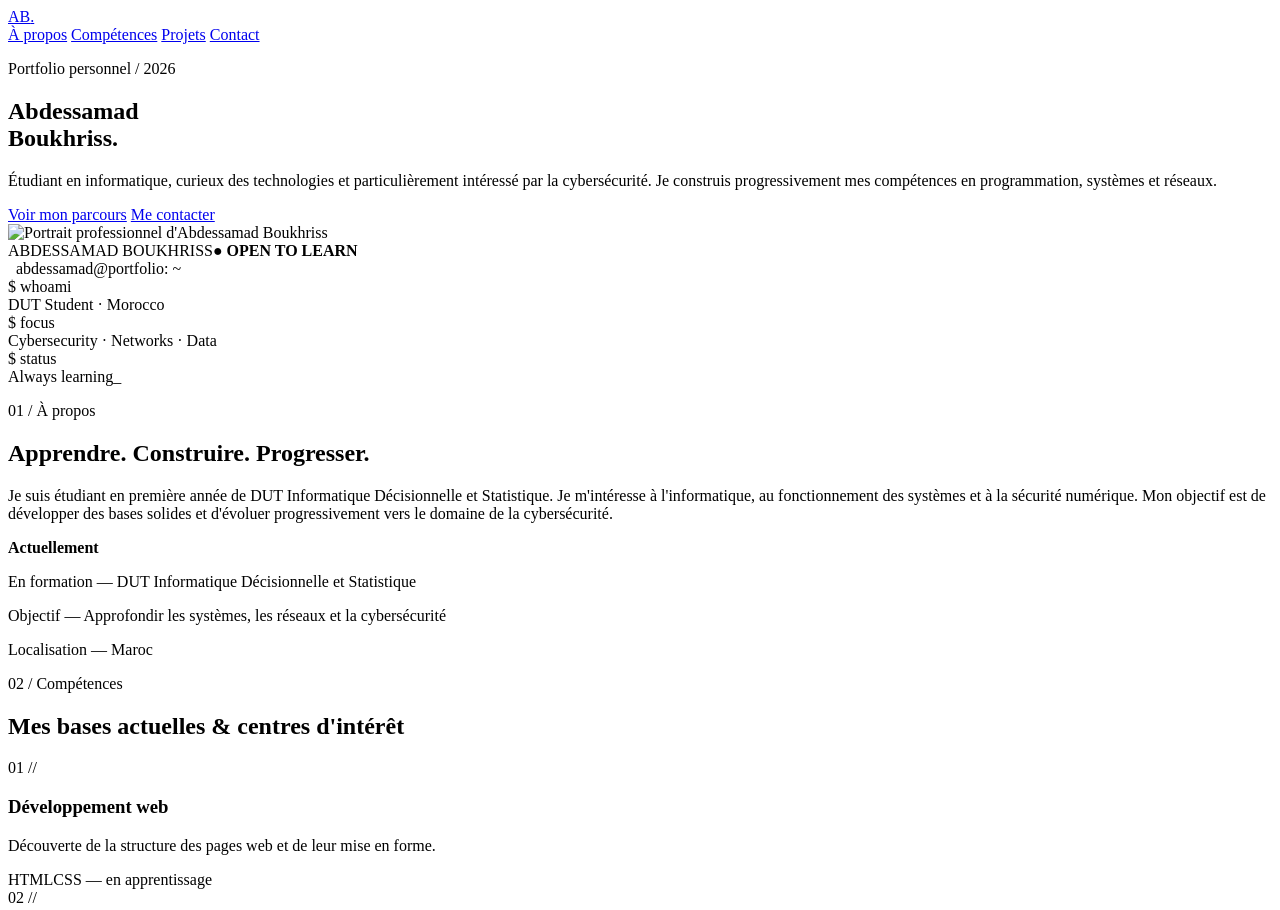
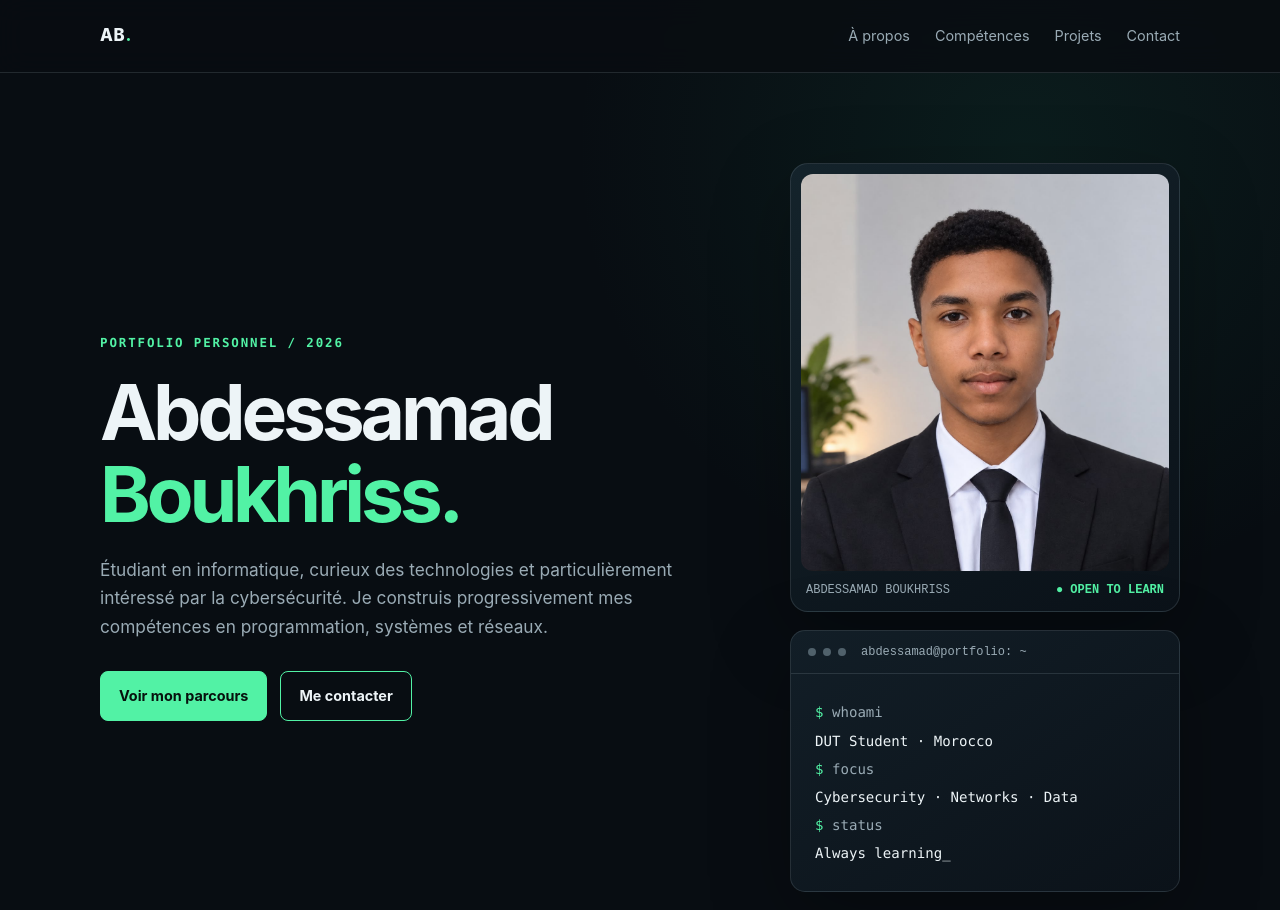
Before and after one commit to abdessamadeboukhriss/abdesamed-site, a plain HTML site: page index.html in a window 1280 px wide. Shown: the top 910 px of the page. Drawn offline with Linux system fonts and the light colour scheme.

Commit message:
Add files via upload

```diff
--- /dev/null
+++ b/abde.css
@@ -0,0 +1,75 @@
+:root {
+      --bg: #080d12;
+      --panel: #101922;
+      --panel-2: #0c141c;
+      --text: #edf4f7;
+      --muted: #9aabb5;
+      --green: #52f2a5;
+      --line: rgba(154, 171, 181, .18);
+    }
+    * { box-sizing: border-box; margin: 0; padding: 0; }
+    html { scroll-behavior: smooth; }
+    body {
+      background: radial-gradient(circle at 80% 5%, rgba(27, 112, 86, .16), transparent 28rem), var(--bg);
+      color: var(--text);
+      font-family: Inter, ui-sans-serif, system-ui, -apple-system, BlinkMacSystemFont, "Segoe UI", sans-serif;
+      line-height: 1.65;
+    }
+    a { color: inherit; text-decoration: none; }
+    .container { width: min(1080px, 90%); margin: auto; }
+    header { position: sticky; top: 0; z-index: 10; background: rgba(8,13,18,.88); backdrop-filter: blur(14px); border-bottom: 1px solid var(--line); }
+    nav { min-height: 72px; display: flex; align-items: center; justify-content: space-between; gap: 20px; }
+    .brand { font-weight: 800; letter-spacing: .04em; font-size: 1.05rem; }
+    .brand span { color: var(--green); }
+    .nav-links { display: flex; gap: 25px; color: var(--muted); font-size: .9rem; }
+    .nav-links a:hover { color: var(--green); }
+    .hero { min-height: 650px; display: grid; grid-template-columns: 1.35fr .85fr; align-items: center; gap: 55px; padding: 90px 0; }
+    .eyebrow { color: var(--green); font: 600 .78rem/1.4 ui-monospace, SFMono-Regular, Menlo, monospace; letter-spacing: .15em; text-transform: uppercase; }
+    h1 { font-size: clamp(2.7rem, 6vw, 5rem); line-height: 1.07; letter-spacing: -.055em; margin: 20px 0; }
+    h1 span { color: var(--green); }
+    .intro { max-width: 620px; color: var(--muted); font-size: 1.08rem; }
+    .actions { display: flex; flex-wrap: wrap; gap: 13px; margin-top: 30px; }
+    .button { display: inline-flex; align-items: center; justify-content: center; padding: 12px 18px; border-radius: 8px; border: 1px solid var(--green); font-weight: 700; font-size: .9rem; transition: .2s; }
+    .button.primary { background: var(--green); color: #07110d; }
+    .button:hover { transform: translateY(-2px); box-shadow: 0 8px 30px rgba(82,242,165,.12); }
+    .hero-side { display: grid; gap: 18px; max-width: 390px; width: 100%; justify-self: end; }
+    .portrait-card { padding: 10px; border: 1px solid var(--line); border-radius: 18px; background: linear-gradient(145deg, #14232b, #0b1219); box-shadow: 0 25px 80px rgba(0,0,0,.28); }
+    .portrait { display: block; width: 100%; aspect-ratio: 1 / 1.08; object-fit: cover; object-position: center 28%; border-radius: 12px; }
+    .portrait-caption { display:flex; justify-content:space-between; gap:12px; padding: 12px 5px 4px; color: var(--muted); font: .75rem ui-monospace, monospace; }
+    .portrait-caption strong { color: var(--green); font-weight: 600; }
+    .terminal { background: linear-gradient(145deg, #121e27, #0b1219); border: 1px solid var(--line); border-radius: 15px; overflow: hidden; box-shadow: 0 25px 80px rgba(0,0,0,.28); }
+    .terminal-top { display: flex; align-items: center; gap: 7px; padding: 14px 17px; border-bottom: 1px solid var(--line); color: var(--muted); font: .75rem ui-monospace, monospace; }
+    .dot { width: 8px; height: 8px; border-radius: 50%; background: #50616b; }
+    .terminal-body { padding: 24px; font: .88rem/2 ui-monospace, SFMono-Regular, Menlo, monospace; color: var(--muted); }
+    .terminal-body .green { color: var(--green); }
+    .terminal-body .white { color: var(--text); }
+    section { padding: 78px 0; border-top: 1px solid var(--line); }
+    .section-kicker { color: var(--green); font: .75rem ui-monospace, monospace; letter-spacing: .15em; text-transform: uppercase; }
+    h2 { font-size: clamp(1.8rem, 4vw, 2.6rem); margin: 9px 0 28px; letter-spacing: -.035em; }
+    .about-grid { display: grid; grid-template-columns: 1.2fr .8fr; gap: 35px; }
+    .copy { color: var(--muted); max-width: 680px; }
+    .info-card, .card { background: var(--panel); border: 1px solid var(--line); border-radius: 13px; padding: 23px; }
+    .info-card p { color: var(--muted); font-size: .92rem; margin-top: 8px; }
+    .info-card strong { color: var(--green); }
+    .cards { display: grid; grid-template-columns: repeat(3, 1fr); gap: 16px; }
+    .card .icon { color: var(--green); font: 1.3rem ui-monospace, monospace; }
+    .card h3 { margin: 13px 0 7px; font-size: 1.05rem; }
+    .card p { color: var(--muted); font-size: .9rem; }
+    .tag { display: inline-block; margin: 12px 5px 0 0; padding: 4px 9px; border: 1px solid var(--line); border-radius: 5px; color: #c4d2d9; font-size: .75rem; }
+    .project-note { color: var(--muted); margin-top: 18px; font-size: .88rem; }
+    .contact-box { display: flex; align-items: center; justify-content: space-between; gap: 25px; background: linear-gradient(120deg, rgba(82,242,165,.1), rgba(16,25,34,.8)); border: 1px solid rgba(82,242,165,.25); border-radius: 15px; padding: 30px; }
+    .contact-box p { color: var(--muted); }
+    footer { padding: 25px 0; color: var(--muted); font-size: .82rem; border-top: 1px solid var(--line); }
+    footer .container { display: flex; justify-content: space-between; gap: 15px; flex-wrap: wrap; }
+    @media (max-width: 760px) {
+      .nav-links { gap: 12px; font-size: .78rem; }
+      .hero { min-height: auto; grid-template-columns: 1fr; gap: 35px; padding: 75px 0; }
+      .hero-side { justify-self: start; max-width: 420px; }
+      .about-grid, .cards { grid-template-columns: 1fr; }
+      section { padding: 60px 0; }
+      .contact-box { align-items: flex-start; flex-direction: column; }
+    }
+    @media (max-width: 430px) {
+      nav { align-items: flex-start; flex-direction: column; padding: 15px 0; }
+      .nav-links { width: 100%; justify-content: space-between; }
+    }
--- a/index.html
+++ b/index.html
@@ -5,6 +5,7 @@
   <meta name="viewport" content="width=device-width, initial-scale=1.0">
   <meta name="description" content="Portfolio d'Abdessamad Boukhriss, étudiant en informatique et futur professionnel de la cybersécurité.">
   <title>Abdessamad Boukhriss | Cybersecurity Portfolio</title>
+   <link rel="stylesheet" href="abde.css">
 </head>
 <body>
   <header>
```
Also changed, not shown: WhatsApp Image 2026-11-02 at 12.00.50.jpeg (added).
